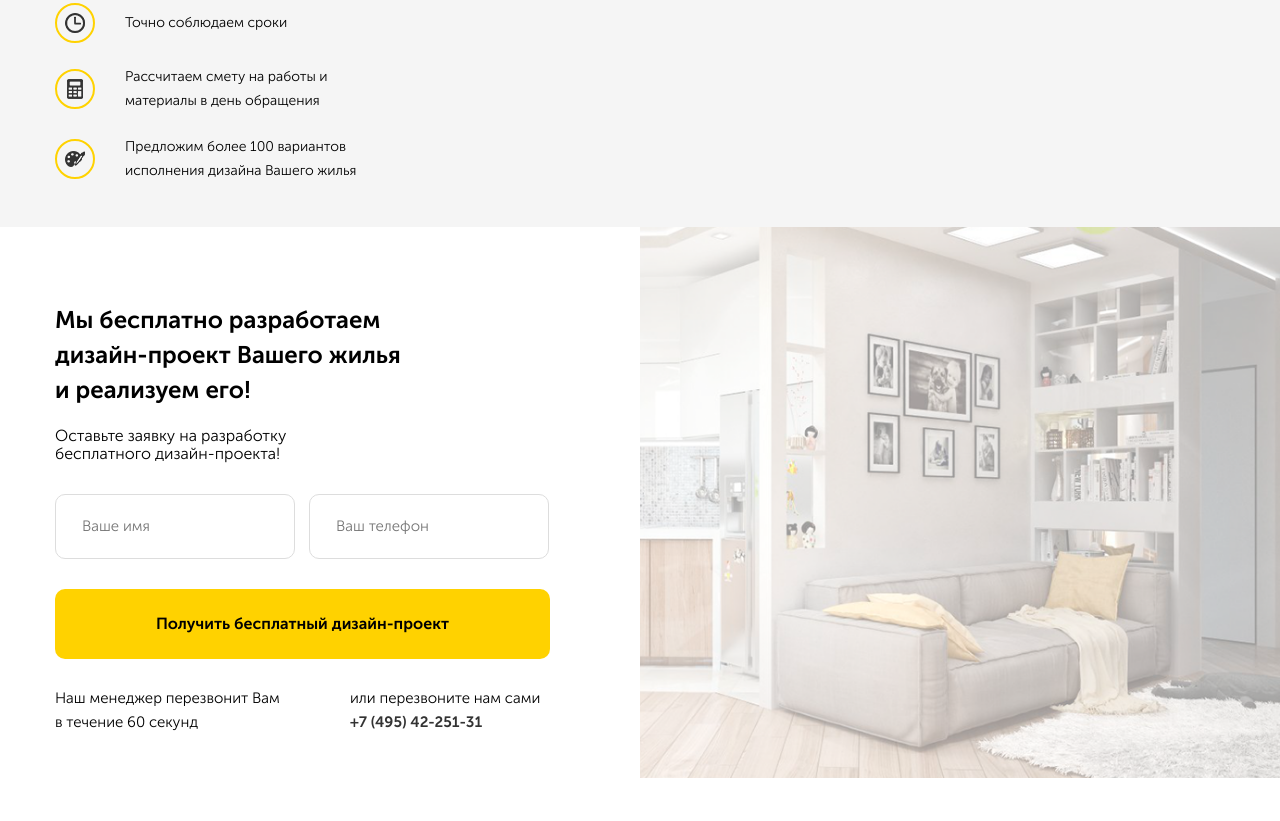
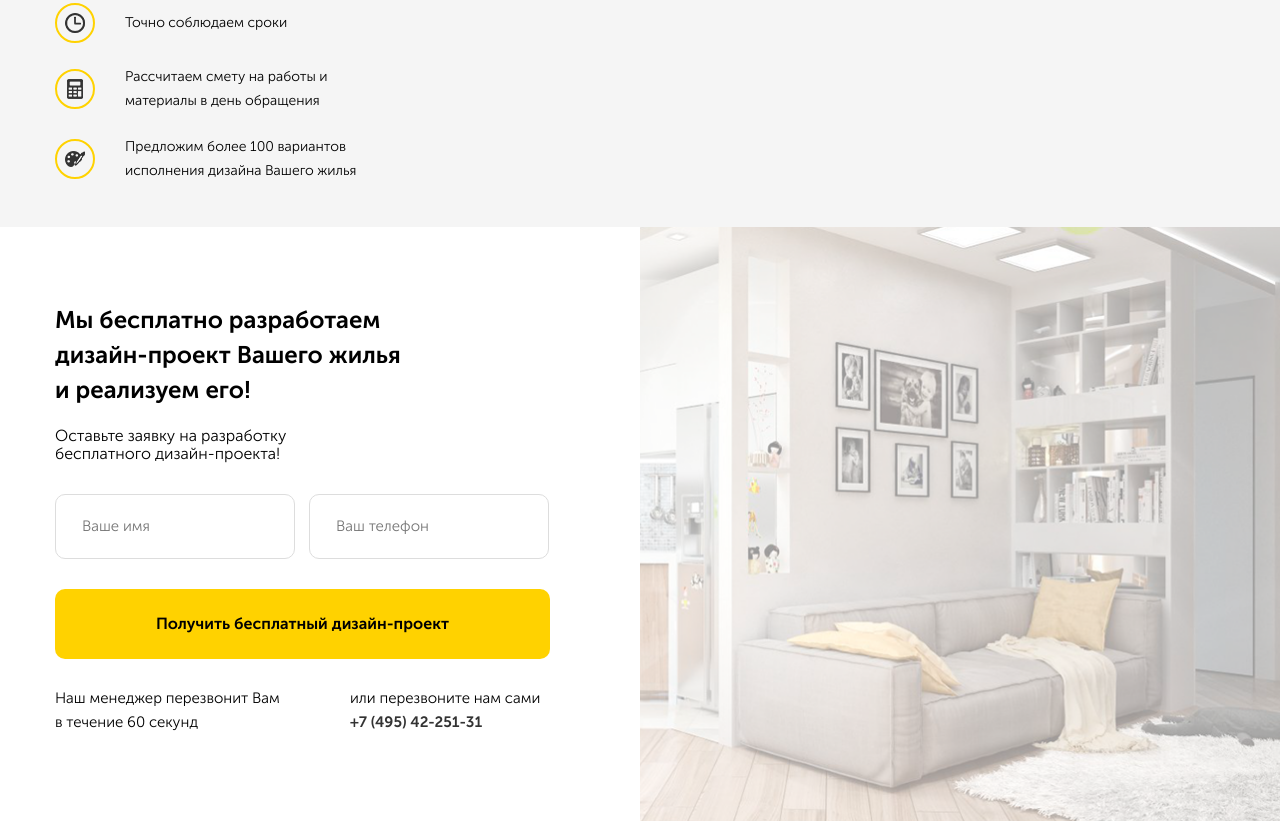
Before and after one commit to bohdansavchuk/repair, a plain HTML site: page src/index.html in a window 1280 px wide. Shown: the part 412-1233 px from the top of the page. Before the commit the page ends 1190 px from the top, so only its background shows below. Drawn offline with Linux system fonts and the light colour scheme.

Commit message:
offer padding

```diff
--- a/src/sass/blocks/_offer.sass
+++ b/src/sass/blocks/_offer.sass
@@ -3,6 +3,7 @@
   background-position: center right
   background-size: contain
   position: relative
+  padding-bottom: 87px
   &:before
     content: ''
     width: 50%
```
Also changed, not shown: src/css/main.css, 1 other file.
